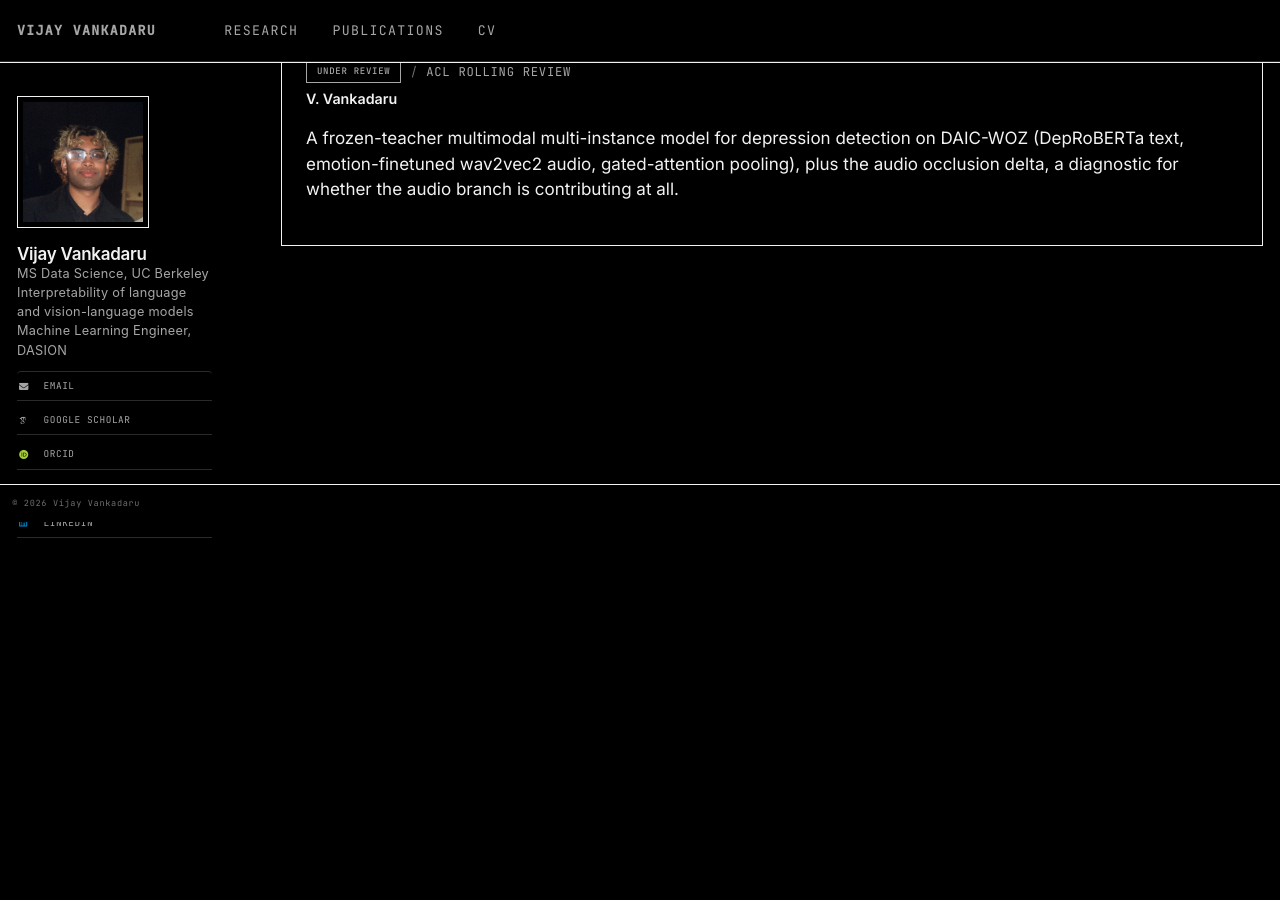
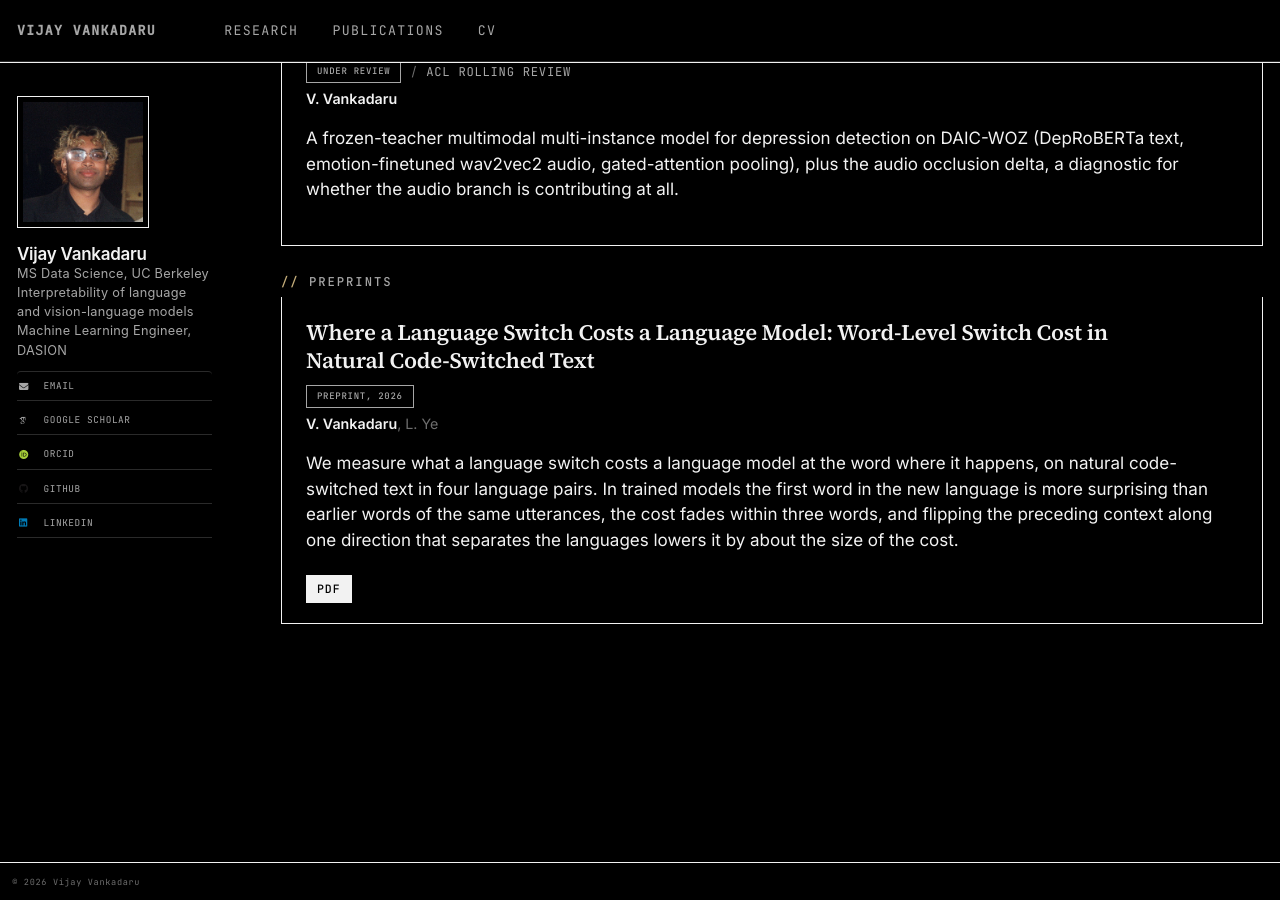
Before and after one commit to Vijay-Vankadaru/vijay-vankadaru.github.io, a Jekyll site: the page built from _pages/publications.html, in a window 1280 px wide and 900 px high, scrolled down 1986 px. Built offline with Jekyll 4.4.1, drawn with Linux system fonts in a browser that asks for light colours; some web fonts are replaced; a script that is not in the unit is left out; before the commit the page ends 2509 px from its top, so only the background shows below that.

Commit message:
Add Preprints section with the code-switching switch-cost preprint
New entry under a separate Preprints heading on the Publications page, a paper page with BibTeX, and the short link /switch-cost/ that opens the PDF. No existing entry is changed.

Co-Authored-By: Claude Fable 5.2 <noreply@anthropic.com>
Claude-Session: https://claude.ai/code/session_01NxPBpRpaJgQaXQMSzwV2jF

````diff
--- a/_config.yml
+++ b/_config.yml
@@ -93,6 +93,8 @@ publication_category:
     title: 'Published and accepted'
   review:
     title: 'Under review'
+  preprint:
+    title: 'Preprints'
 
 # Site Settings
 teaser                   :  # filename of teaser fallback teaser image placed in /images/, .e.g. "500x300.png"
--- /dev/null
+++ b/_publications/2026-11-28-switch-cost.md
@@ -0,0 +1,33 @@
+---
+title: "Where a Language Switch Costs a Language Model: Word-Level Switch Cost in Natural Code-Switched Text"
+collection: publications
+category: preprint
+permalink: /publication/2026-11-28-switch-cost/
+excerpt: "We measure what a language switch costs a language model at the word where it happens, on natural code-switched text in four language pairs. In trained models the first word in the new language is more surprising than earlier words of the same utterances, the cost fades within three words, and flipping the preceding context along one direction that separates the languages lowers it by about the size of the cost."
+date: 2026-11-28
+venue: ""
+status: "Preprint, 2026"
+authors: "<b>V. Vankadaru</b>, L. Ye"
+# paperurl is the short link. The short link opens pdffile.
+paperurl: "/switch-cost/"
+paperlabel: "PDF"
+pdffile: "/files/papers/Vankadaru_Ye_switch_cost_preprint.pdf"
+---
+
+With Luan Ye at UC Berkeley.
+
+Bilingual speakers switch languages inside a sentence, and language models read such text. We measure what a switch costs a language model at the word where it happens, on natural Spanish-English, Welsh-English, Welsh-Spanish and Hindi-English text with word-level language tags.
+
+In trained models from two families, the first word in the new language is more surprising than earlier words of the same utterances. The cost fades within three words and is nearly absent in randomly initialized models. Flipping the preceding context along one residual-stream direction that separates the languages lowers that word's surprisal by about the size of the cost. These results locate the difficulty of mixed-language text at the switch point and tie it to one direction of the context.
+
+## BibTeX
+
+```bibtex
+@misc{vankadaru2026switchcost,
+  title        = {Where a Language Switch Costs a Language Model: Word-Level Switch Cost in Natural Code-Switched Text},
+  author       = {Vankadaru, Vijay and Ye, Luan},
+  year         = {2026},
+  note         = {Preprint},
+  howpublished = {\url{https://vijay-vankadaru.github.io/switch-cost/}}
+}
+```
````
Also changed, not shown: _pages/switch-cost.html (added, +21 -0 lines), 1 other file.
